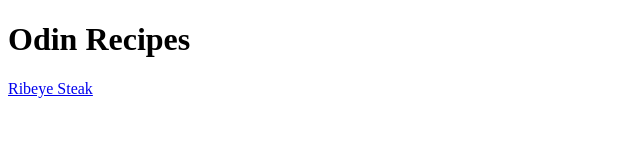
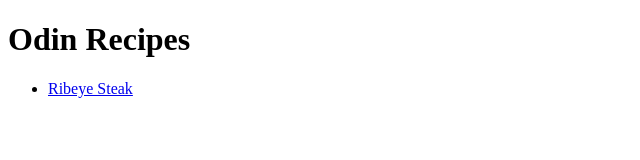
Before and after one commit to erazenny/odin-recipes, a plain HTML site: page index.html in a window 1280 px wide. Shown: the full height of the page, 0-640 px from the left. Drawn offline with Linux system fonts and the light colour scheme.

Commit message:
6/9/25 Update
- Finished Instructions Segment
- Changed recipes list to an Unordered List

```diff
--- a/index.html
+++ b/index.html
@@ -7,6 +7,8 @@
 </head>
 <body>
    <h1>Odin Recipes</h1>
-   <a href="recipes/ribeye-steak.html">Ribeye Steak</a>
+   <ul>
+    <li><a href="recipes/ribeye-steak.html">Ribeye Steak</a></li>
+   </ul>
 </body>
 </html>
```
Also changed, not shown: recipes/ribeye-steak.html (+1 -0 lines).
